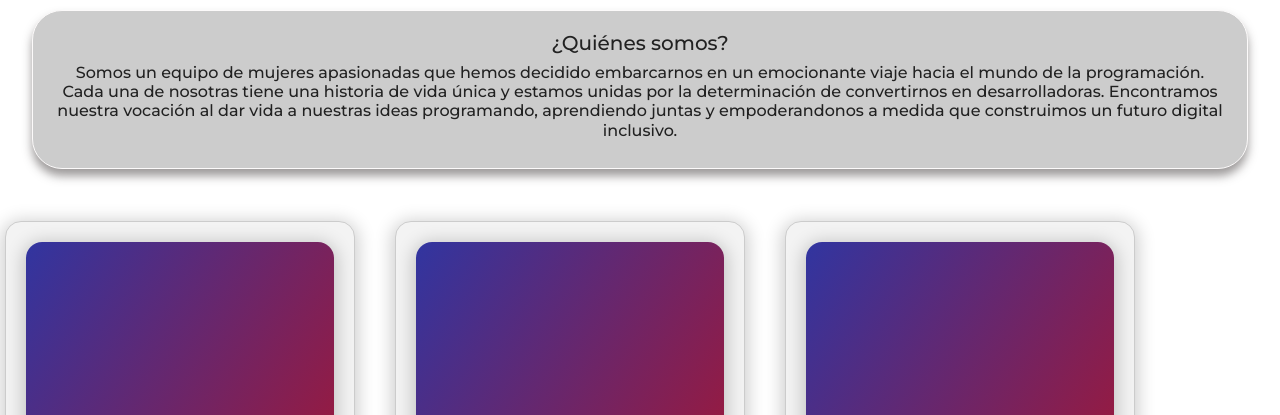
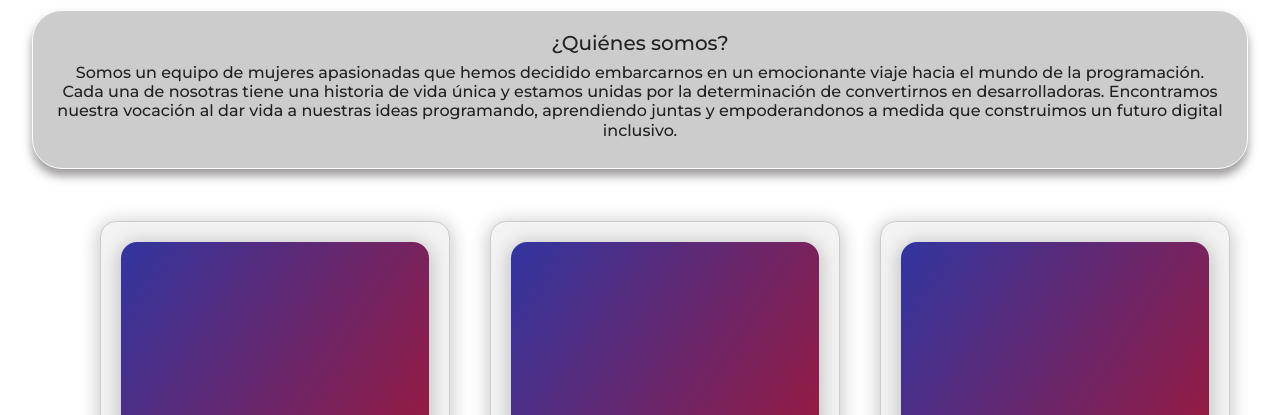
Before and after one commit to CH33-Team-6/Proyecto-Ferreteria, a plain HTML site: page nosotras.html in a window 1280 px wide. Shown: the part 279-694 px from the top of the page. Drawn offline with nearby package versions, Linux system fonts and the light colour scheme; grey boxes are pictures that could not be loaded.

Commit message:
Hice arreglos en las cards

```diff
--- a/card-flip.css
+++ b/card-flip.css
@@ -62,7 +62,8 @@ h6 {
   display: grid;
   grid-template-columns: repeat(3, 1fr);
   gap: 40px; /* Espacio entre las tarjetas */
-  margin: left 100px;
+  margin-left: 100px;
+  margin-right: 100px;
   margin-bottom: 0px;
 }
 @media screen and (max-width: 1073px) {
@@ -116,6 +117,7 @@ h6 {
   box-shadow: 0px 3px 18px 3px rgba(0, 0, 0, 0.2);
   margin-top: 20px;
   margin-bottom: 10px;
+
 }
 
 .card__inner {
```
